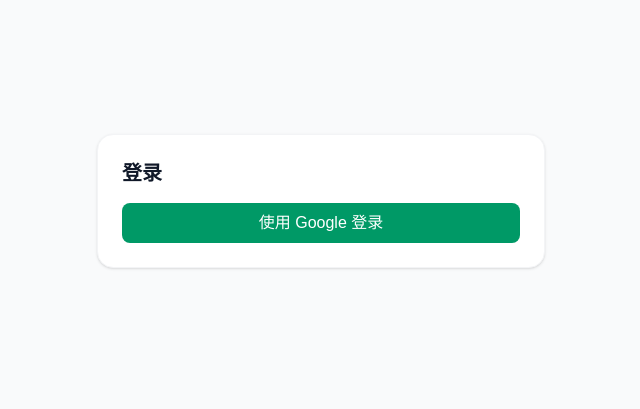
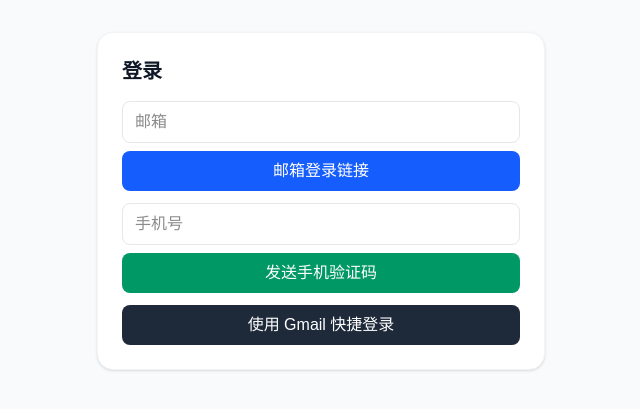
Before and after one commit to i3doit/ai365, a Next.js app: page /login in a window 1280 px wide. Shown: the part 199-608 px from the top of the page, without its empty margins (319-959 px from the left). Built offline with nearby package versions, Linux system fonts and the light colour scheme; no server answers.

Commit message:
feat(auth): 登录页支持邮箱/手机号/Gmail，主页入口直达登录

```diff
--- a/app/login/page.tsx
+++ b/app/login/page.tsx
@@ -2,65 +2,183 @@
 import { supabase } from '../../src/lib/supabase';
 import { useEffect, useState } from 'react';
 import { useRouter } from 'next/navigation';
+import { z } from 'zod';
+
+const emailSchema = z.string().email();
+const phoneSchema = z.string().min(6);
+
+function clean(s: string) {
+  return s.replace(/<[^>]+>/g, '').trim();
+}
 
 export default function LoginPage() {
   const router = useRouter();
+  const [email, setEmail] = useState('');
+  const [phone, setPhone] = useState('');
+  const [code, setCode] = useState('');
+  const [phase, setPhase] = useState<'idle' | 'phone_code'>('idle');
   const [loading, setLoading] = useState(false);
-  const [userEmail, setUserEmail] = useState<string | null>(null);
+  const [msg, setMsg] = useState('');
 
   useEffect(() => {
     (async () => {
       const { data } = await supabase.auth.getUser();
-      setUserEmail(data.user?.email ?? null);
+      if (data.user) {
+        router.push('/hk-order');
+      }
     })();
-  }, []);
+  }, [router]);
 
   const signInGoogle = async () => {
+    setMsg('');
     setLoading(true);
     try {
       await supabase.auth.signInWithOAuth({
         provider: 'google',
-        options: { redirectTo: `${window.location.origin}/red-packet` }
+        options: { redirectTo: `${window.location.origin}/hk-order` }
       });
+    } catch (e: any) {
+      setMsg('谷歌登录未启用，请使用邮箱或手机号登录');
     } finally {
       setLoading(false);
     }
   };
 
-  const signOut = async () => {
-    await supabase.auth.signOut();
-    setUserEmail(null);
+  const sendEmailLink = async () => {
+    setMsg('');
+    const v = clean(email);
+    try {
+      emailSchema.parse(v);
+      setLoading(true);
+      await supabase.auth.signInWithOtp({
+        email: v,
+        options: {
+          shouldCreateUser: true,
+          emailRedirectTo: `${window.location.origin}/hk-order`
+        }
+      });
+      setMsg('已发送邮箱登录链接，请前往邮箱点击登录');
+    } catch {
+      setMsg('邮箱格式不正确或发送失败');
+    } finally {
+      setLoading(false);
+    }
+  };
+
+  const sendPhoneCode = async () => {
+    setMsg('');
+    const v = clean(phone);
+    try {
+      phoneSchema.parse(v);
+      setLoading(true);
+      await supabase.auth.signInWithOtp({
+        phone: v,
+        options: {
+          shouldCreateUser: true
+        }
+      });
+      setPhase('phone_code');
+      setMsg('验证码已发送，请输入验证码完成登录');
+    } catch {
+      setMsg('手机号格式不正确或验证码发送失败');
+    } finally {
+      setLoading(false);
+    }
+  };
+
+  const verifyPhoneCode = async () => {
+    setMsg('');
+    const v = clean(phone);
+    const c = clean(code);
+    if (!c) {
+      setMsg('请输入验证码');
+      return;
+    }
+    try {
+      setLoading(true);
+      const { data, error } = await supabase.auth.verifyOtp({
+        phone: v,
+        token: c,
+        type: 'sms'
+      });
+      if (error) throw error;
+      if (data.user) {
+        router.push('/hk-order');
+      } else {
+        setMsg('验证码验证失败');
+      }
+    } catch {
+      setMsg('验证码验证失败');
+    } finally {
+      setLoading(false);
+    }
   };
 
   return (
     <div className="min-h-screen flex items-center justify-center bg-gray-50">
-      <div className="w-full max-w-md bg-white rounded-2xl shadow-sm border border-gray-100 p-6">
-        <h1 className="text-xl font-semibold text-gray-900 mb-4">登录</h1>
-        {userEmail ? (
-          <div className="space-y-4">
-            <div className="text-gray-600">已登录：{userEmail}</div>
+      <div className="w-full max-w-md bg-white rounded-2xl shadow-sm border border-gray-100 p-6 space-y-4">
+        <h1 className="text-xl font-semibold text-gray-900">登录</h1>
+        {msg && <div className="text-sm text-red-600">{msg}</div>}
+        <div className="space-y-3">
+          <div className="space-y-2">
+            <input
+              type="email"
+              value={email}
+              onChange={(e) => setEmail(e.target.value)}
+              placeholder="邮箱"
+              className="w-full rounded-lg border border-gray-200 px-3 py-2"
+            />
             <button
-              onClick={() => router.push('/red-packet')}
+              onClick={sendEmailLink}
+              disabled={loading}
               className="w-full py-2 rounded-lg bg-blue-600 text-white"
             >
-              返回红包口令主页
-            </button>
-            <button
-              onClick={signOut}
-              className="w-full py-2 rounded-lg bg-gray-100 text-gray-800"
-            >
-              退出登录
+              邮箱登录链接
             </button>
           </div>
-        ) : (
+          <div className="space-y-2">
+            <input
+              type="tel"
+              value={phone}
+              onChange={(e) => setPhone(e.target.value)}
+              placeholder="手机号"
+              className="w-full rounded-lg border border-gray-200 px-3 py-2"
+            />
+            {phase === 'idle' ? (
+              <button
+                onClick={sendPhoneCode}
+                disabled={loading}
+                className="w-full py-2 rounded-lg bg-emerald-600 text-white"
+              >
+                发送手机验证码
+              </button>
+            ) : (
+              <div className="space-y-2">
+                <input
+                  type="text"
+                  value={code}
+                  onChange={(e) => setCode(e.target.value)}
+                  placeholder="短信验证码"
+                  className="w-full rounded-lg border border-gray-200 px-3 py-2"
+                />
+                <button
+                  onClick={verifyPhoneCode}
+                  disabled={loading}
+                  className="w-full py-2 rounded-lg bg-emerald-600 text-white"
+                >
+                  验证并登录
+                </button>
+              </div>
+            )}
+          </div>
           <button
             onClick={signInGoogle}
             disabled={loading}
-            className="w-full py-2 rounded-lg bg-emerald-600 text-white"
+            className="w-full py-2 rounded-lg bg-gray-800 text-white"
           >
-            使用 Google 登录
+            使用 Gmail 快捷登录
           </button>
-        )}
+        </div>
       </div>
     </div>
   );
--- a/app/page.tsx
+++ b/app/page.tsx
@@ -38,9 +38,9 @@
   {
     id: 'hk-order',
     title: '香港代购服务',
-    description: '提交香港代购订单，登录后可管理订单状态。',
+    description: '登录后提交香港代购订单并管理订单状态。',
     icon: '🛍️',
-    href: '/hk-order',
+    href: '/login',
     color: 'bg-gradient-to-br from-emerald-500 to-teal-600',
   },
 ];
```
